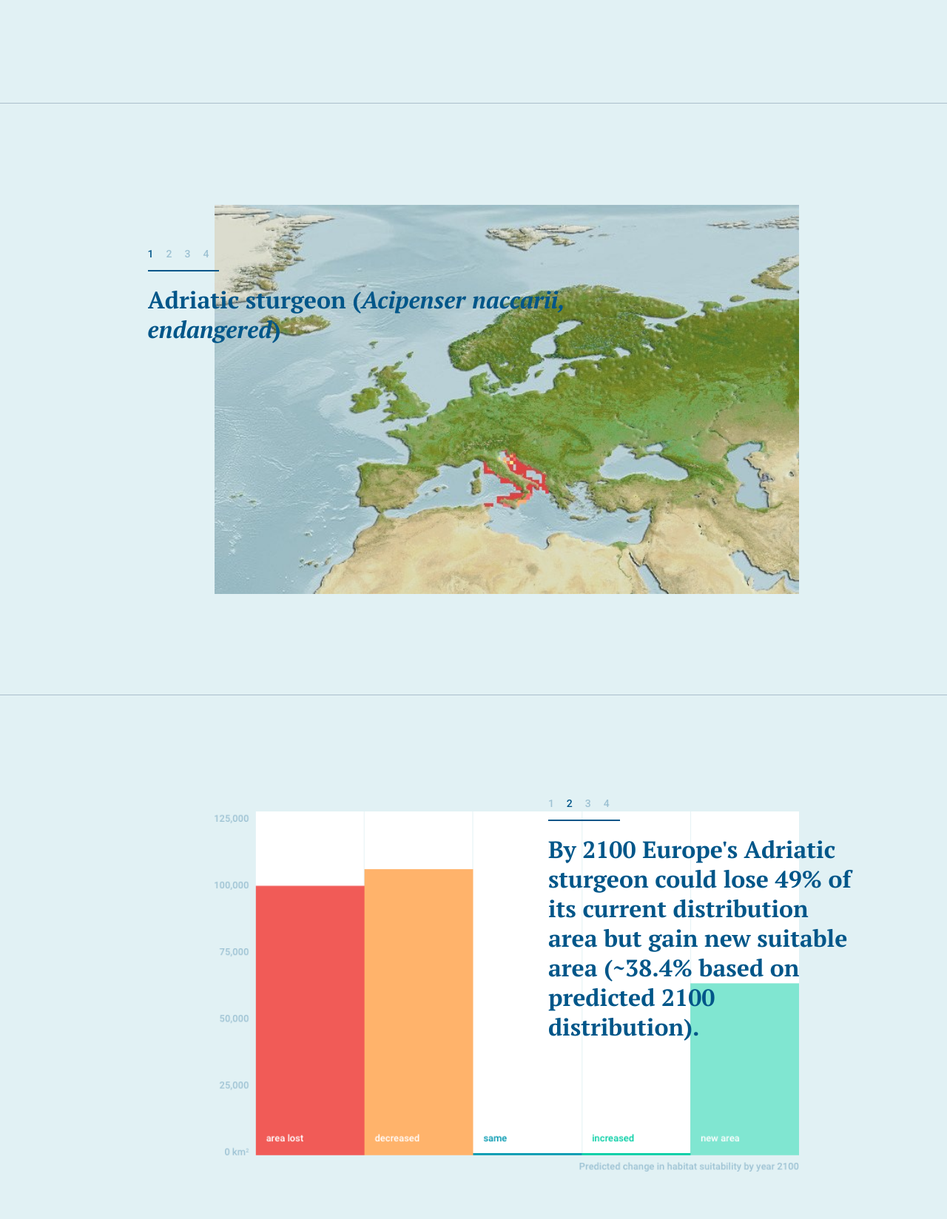
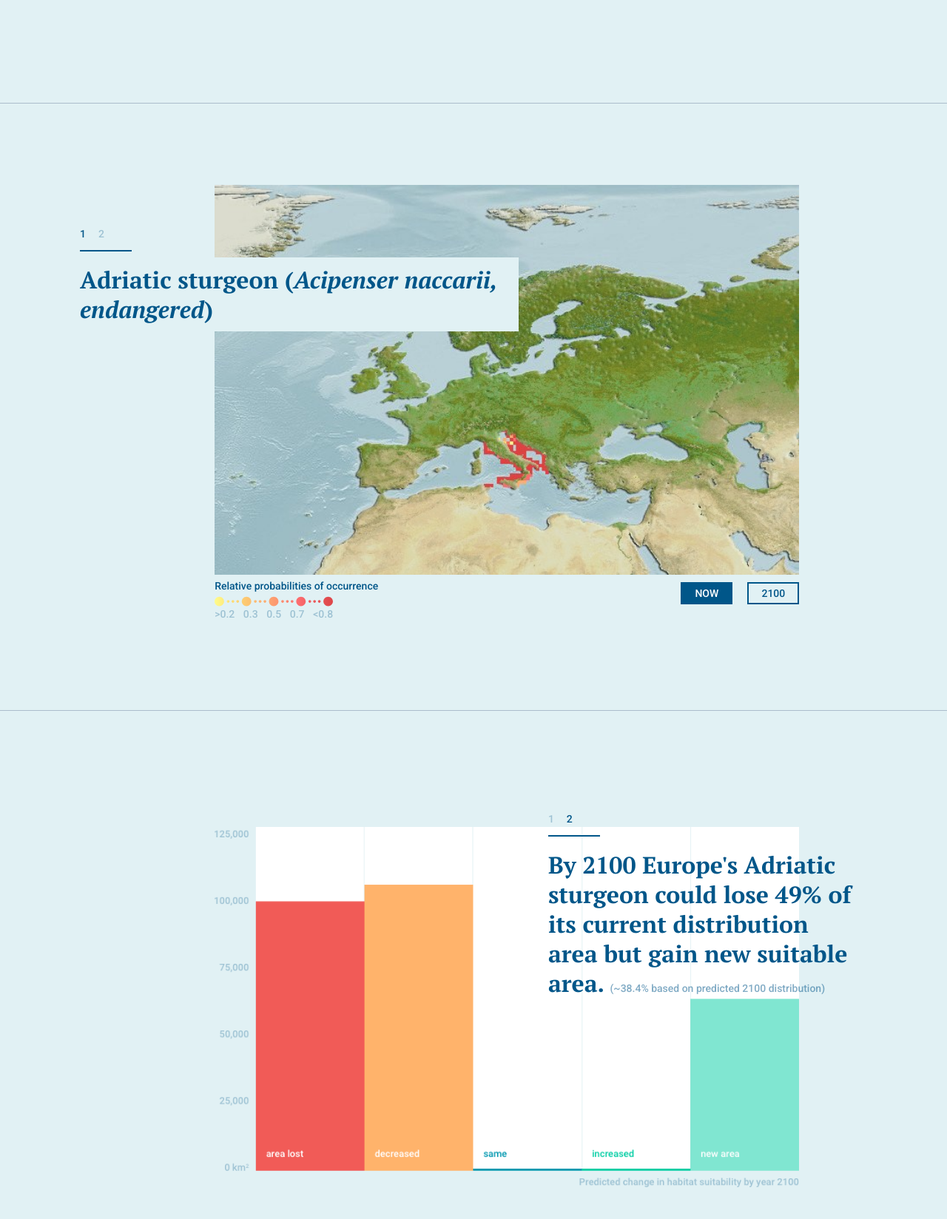
Before and after one commit to Vizzuality/aquamaps-viz, a PHP site: page / in a window 1280 px wide. Shown: the part 3897-5545 px from the top of the page at 74% size. Run offline with PHP 8.4, Linux system fonts and the light colour scheme; some libraries are stand-ins or nearby versions; some web fonts are replaced.

Commit message:
Map legend & switchers

```diff
--- a/css/main.css
+++ b/css/main.css
@@ -85,6 +85,8 @@ h2 { line-height: 27px; color: #fff; margin: 0 0 17px; }
 @media (min-width: 992px) { h2 { font-size: 26px; line-height: 32px; margin: 0 0 20px; } }
 
 @media (min-width: 1200px) { h2 { font-size: 32px; line-height: 40px; margin: 0 0 30px; } }
+
+h2 span { font-family: "Roboto", "Helvetica Neue", Helvetica, Arial, sans-serif; font-size: 14px; font-weight: 500; line-height: 1.43; color: rgba(0, 86, 137, 0.5); }
 
 p { margin: 0 0 12px; }
 
@@ -437,13 +439,13 @@ p { margin: 0 0 12px; }
 
 @media (max-width: 767px) { .section.block .img-area { height: auto !important; } }
 
-@media (min-width: 768px) { .section.block .img-area { position: absolute; left: 10%; top: 0; right: 4%; bottom: auto; margin: 0 20px; z-index: -1; } }
+@media (min-width: 768px) { .section.block .img-area { position: absolute; left: 10%; top: 0; right: 4%; bottom: auto; margin: 0 20px; z-index: 1; } }
 
 @media (min-width: 992px) { .section.block .img-area { left: 16.5%; right: 8.3%; } }
 
 .section.block .img-area img { max-width: 100%; display: block; height: auto; }
 
-.section.block .text-block { overflow: hidden; margin: 0 auto; text-align: left; width: 250px; }
+.section.block .text-block { position: relative; overflow: hidden; margin: 0 auto; text-align: left; width: 250px; z-index: 2; }
 
 @media (min-width: 768px) { .section.block .text-block { margin: 0 -5% 0 0; } }
 
@@ -453,17 +455,31 @@ p { margin: 0 0 12px; }
 
 .section.block .text-block.add { vertical-align: top; margin: 0; }
 
-@media (min-width: 768px) { .section.block .text-block.add { margin: 30px 0 10px 5%; width: 340px; } }
+@media (min-width: 768px) { .section.block .text-block.add { margin: 30px 0 10px 0; width: 340px; } }
 
-@media (min-width: 992px) { .section.block .text-block.add { width: 470px; margin-top: 57px; margin: 57px 0 10px 8.6%; } }
+@media (min-width: 992px) { .section.block .text-block.add { width: 470px; margin-top: 57px; margin: 57px 0 10px 0; } }
 
 @media (min-width: 1200px) { .section.block .text-block.add { width: 593px; } }
 
 .section.block .text-block .text-mask { overflow: hidden; }
 
+.section.block .text-block .map-mask { background-color: #e1f1f4; padding: 10px 10px 10px 0; margin-top: -10px; }
+
 .section.block .text-block h2:last-child { margin: 0; }
 
 @media (min-width: 992px) { .section.block .paging { padding-bottom: 9px; margin-bottom: 18px; } }
+
+.section.block .section-map-legend { display: inline-block; width: 50%; margin-top: 5px; }
+
+.section.block .section-map-legend .section-map-legend__title { font-family: "Roboto", "Helvetica Neue", Helvetica, Arial, sans-serif; font-size: 14px; font-weight: 500; line-height: 1.43; color: #005689; margin-bottom: 4px; }
+
+.section.block .section-map-legend .section-map-legend__values ul { display: flex; justify-content: space-between; width: 160px; padding: 0; font-size: 14px; font-weight: 500; line-height: 1.43; color: rgba(0, 86, 137, 0.3); list-style: none; }
+
+.section.block .section-map-buttons { float: right; display: inline-flex; justify-content: flex-end; vertical-align: top; width: 50%; margin-top: 10px; }
+
+.section.block .section-map-buttons > div { display: flex; justify-content: center; align-items: center; width: 70px; height: 30px; border: solid 2px #005689; font-family: "Roboto", "Helvetica Neue", Helvetica, Arial, sans-serif; font-size: 14px; font-weight: 500; line-height: 1.43; text-align: center; color: #005689; margin-left: 20px; cursor: pointer; }
+
+.section.block .section-map-buttons > div.-selected { color: #fff; background-color: #005689; }
 
 .slider { display: none; position: relative; }
 
--- a/index.php
+++ b/index.php
@@ -365,16 +365,31 @@
 									<picture>
 										<img src="images/species/acipenser_nacarii/pic_Fis-29589_native.jpg" alt="map description" width="100%">
 									</picture>
+                  <div class="section-map-legend">
+                    <div class="section-map-legend__title">Relative probabilities of occurrence</div>
+                    <div class="section-map-legend__values">
+                      <img src="images/legend-colours.svg">
+                      <ul>
+                        <li>&gt;0.2</li>
+                        <li>0.3</li>
+                        <li>0.5</li>
+                        <li>0.7</li>
+                        <li>&lt;0.8</li>
+                      </ul>
+                    </div>
+                  </div>
+                  <div class="section-map-buttons">
+                    <div class="js-inverse-graph-map-switcher -selected" data-section-id="inverse-map" data-map-url="images/species/acipenser_nacarii/pic_Fis-29589_native.jpg">NOW</div>
+                    <div class="js-inverse-graph-map-switcher" data-section-id="inverse-map" data-map-url="images/species/acipenser_nacarii/pic_Fis-29589_y2100.jpg">2100</div>
+                  </div>
 								</div>
 								<div class="text-block add">
 									<!-- paging -->
 									<ul class="paging">
 										<li class="active">1</li>
 										<li onclick="goTo('inverse-graph');">2</li>
-                    <li onclick="goTo('inverse-map2');">3</li>
-										<li onclick="goTo('inverse-graph2');">4</li>
 									</ul>
-									<div class="text-mask">
+									<div class="text-mask map-mask">
                     <h2><a href="http://www.aquamaps.org/am_eubon/premap.php?map=cached&SpecID=Fis-29589&cache=1&type_of_map=regular" target="_blank">Adriatic sturgeon (<i>Acipenser naccarii, endangered</i>)</a></h2>
 									</div>
 								</div>
@@ -401,11 +416,9 @@
 									<ul class="paging">
 										<li onclick="goTo('inverse-map');">1</li>
 										<li class="active">2</li>
-                    <li onclick="goTo('inverse-map2');">3</li>
-                    <li onclick="goTo('inverse-graph2');">4</li>
 									</ul>
 									<div class="text-mask">
-										<h2>By 2100 Europe's Adriatic sturgeon could lose 49% of its current distribution area but gain new suitable area (~38.4% based on predicted 2100 distribution).</h2>
+                    <h2>By 2100 Europe's Adriatic sturgeon could lose 49% of its current distribution area but gain new suitable area. <span>(~38.4% based on predicted 2100 distribution)</span></h2>
 									</div>
 								</div>
 							</div>
@@ -419,21 +432,36 @@
         <div class="section-holder">
           <div class="container">
             <div class="row">
-              <div class="col-xs-12 center-block graph text-right">
+              <div class="col-xs-12 center-block graph">
                 <div class="img-area">
                   <picture>
                     <img src="images/species/carcharhinus_longimanus/exp_7_pic_Fis-23061_native.jpg" alt="map description" width="100%">
                   </picture>
+                  <div class="section-map-legend">
+                    <div class="section-map-legend__title">Relative probabilities of occurrence</div>
+                    <div class="section-map-legend__values">
+                      <img src="images/legend-colours.svg">
+                      <ul>
+                        <li>&gt;0.2</li>
+                        <li>0.3</li>
+                        <li>0.5</li>
+                        <li>0.7</li>
+                        <li>&lt;0.8</li>
+                      </ul>
+                    </div>
+                  </div>
+                  <div class="section-map-buttons">
+                    <div class="js-inverse-graph-map-switcher -selected" data-section-id="inverse-map2" data-map-url="images/species/carcharhinus_longimanus/exp_7_pic_Fis-23061_native.jpg">NOW</div>
+                    <div class="js-inverse-graph-map-switcher" data-section-id="inverse-map2" data-map-url="images/species/carcharhinus_longimanus/exp_7_pic_Fis-23061_y2100.jpg">2100</div>
+                  </div>
                 </div>
-                <div class="text-block add" style="vertical-align: bottom;">
+                <div class="text-block add">
                   <!-- paging -->
                   <ul class="paging">
-                    <li onclick="goTo('inverse-map');">1</li>
-                    <li onclick="goTo('inverse-graph');">2</li>
-                    <li class="active">3</li>
-                    <li onclick="goTo('inverse-graph2');">4</li>
+                    <li class="active">1</li>
+                    <li onclick="goTo('inverse-graph2');">2</li>
                   </ul>
-                  <div class="text-mask">
+                  <div class="text-mask map-mask">
                     <h2><a href="http://www.aquamaps.org/am_eubon/premap.php?map=cached&SpecID=Fis-23061&expert_id=7&cache=1&type_of_map=regular" target="_blank">Oceanic whitetip shark (<i>Carcharhinus longimanus, vulnerable</i>)</a></h2>
                   </div>
                 </div>
@@ -458,13 +486,11 @@
 								<div class="text-block" style="vertical-align: top">
 									<!-- paging -->
 									<ul class="paging">
-										<li onclick="goTo('inverse-map');">1</li>
-                    <li onclick="goTo('inverse-graph');">2</li>
-                    <li onclick="goTo('inverse-map2');">3</li>
-										<li class="active">4</li>
+                    <li onclick="goTo('inverse-map2');">1</li>
+										<li class="active">2</li>
 									</ul>
 									<div class="text-mask">
-										<h2>By 2100 decreased habitat suitability of the oceanic whitetip shark could be as high as 67% of its current distribution area. It gains new suitable habitat in the northeast Atlantic (~21% based on predicted 2100 distribution).</h2>
+                    <h2>By 2100 decreased habitat suitability of the oceanic whitetip shark could be as high as 67% of its current distribution area. It gains new suitable habitat in the northeast Atlantic. <span>(~21% based on predicted 2100 distribution)</span></h2>
 									</div>
 								</div>
 							</div>
--- a/js/index.js
+++ b/js/index.js
@@ -4,6 +4,7 @@ $( window ).load(function() {
   procedureSliders = [];
   procedurePics = $('.procedure .js_pic_slide');
   modal = $('.c-show-pic-modal');
+  mapSwitchers = $('.js-inverse-graph-map-switcher');
 
   procedurePaginators.on('click', function () {
     changeProcedurePage($(this).data('value'));
@@ -33,6 +34,10 @@ $( window ).load(function() {
   });
 
   $('.js_show_pic_modal_close').on('click', hideModal);
+
+  mapSwitchers.on('click', function () {
+    changeSectionMap($(this), $(this).data('section-id'), $(this).data('map-url'));
+  });
 });
 
 function changeProcedureSpecie (specieId) {
@@ -127,3 +132,10 @@ function goTo (sectionId) {
     scrollTop: offsetTop
   }, 500);
 }
+
+function changeSectionMap (element, sectionId, mapUrl) {
+    $('#' + sectionId + ' .js-inverse-graph-map-switcher').removeClass('-selected');
+    element.addClass('-selected');
+
+    $('#' + sectionId + ' .img-area picture img').attr('src', mapUrl);
+}
--- a/scss/base/_typography.scss
+++ b/scss/base/_typography.scss
@@ -68,6 +68,14 @@ h2 {
 		@include fontsize(32, 40);
 		margin: 0 0 30px;
 	}
+
+	span {
+		font-family: $font-family-sans-serif;
+		font-size: 14px;
+		font-weight: 500;
+		line-height: 1.43;
+		color: rgba($brand-primary, 0.5);
+	}
 }
 p {
 	margin: 0 0 12px;
--- a/scss/layout/_common.scss
+++ b/scss/layout/_common.scss
@@ -802,7 +802,7 @@
 		@include media('>=screen-sm') {
 			@include absolute(0, 10%, 4%);
 			margin: 0 20px;
-			z-index: -1;
+			z-index: 1;
 		}
 		@include media('>=screen-md') {
 			left: 16.5%;
@@ -813,10 +813,12 @@
 		}
 	}
 	.text-block {
+		position: relative;
 		overflow: hidden;
 		margin: 0 auto;
 		text-align: left;
 		width: 250px;
+		z-index: 2;
 		@include media('>=screen-sm') {
 			margin: 0 -5% 0 0;
 		}
@@ -831,13 +833,13 @@
 			vertical-align: top;
 			margin: 0;
 			@include media('>=screen-sm') {
-				margin: 30px 0 10px 5%;
+				margin: 30px 0 10px 0;
 				width: 340px;
 			}
 			@include media('>=screen-md') {
 				width: 470px;
 				margin-top: 57px;
-				margin: 57px 0 10px 8.6%;
+				margin: 57px 0 10px 0;
 			}
 			@include media('>=screen-lg') {
 				width: 593px;
@@ -845,6 +847,11 @@
 		}
 		.text-mask {
 			overflow: hidden;
+		}
+		.map-mask {
+			background-color: $body-bg;
+			padding: 10px 10px 10px 0;
+			margin-top: -10px;
 		}
 		h2 {
 			&:last-child {
@@ -858,4 +865,60 @@
 			margin-bottom: 18px;
 		}
 	}
+	.section-map-legend {
+		display: inline-block;
+		width: 50%;
+		margin-top: 5px;
+
+		.section-map-legend__title {
+			font-family: $font-family-sans-serif;
+			font-size: 14px;
+			font-weight: 500;
+			line-height: 1.43;
+			color: $brand-primary;
+			margin-bottom: 4px;
+		}
+
+		.section-map-legend__values ul {
+			display: flex;
+			justify-content: space-between;
+			width: 160px;
+			padding: 0;
+			font-size: 14px;
+			font-weight: 500;
+			line-height: 1.43;
+			color: rgba($brand-primary, 0.3);
+			list-style: none;
+		}
+	}
+	.section-map-buttons {
+		float: right;
+		display: inline-flex;
+		justify-content: flex-end;
+		vertical-align: top;
+		width: 50%;
+		margin-top: 10px;
+
+		> div {
+			display: flex;
+			justify-content: center;
+			align-items: center;
+			width: 70px;
+			height: 30px;
+			border: solid 2px $brand-primary;
+			font-family: $font-family-sans-serif;
+			font-size: 14px;
+			font-weight: 500;
+			line-height: 1.43;
+			text-align: center;
+			color: $brand-primary;
+			margin-left: 20px;
+			cursor: pointer;
+
+			&.-selected {
+				color: $white;
+				background-color: $brand-primary;
+			}
+		}
+	}
 }
```
